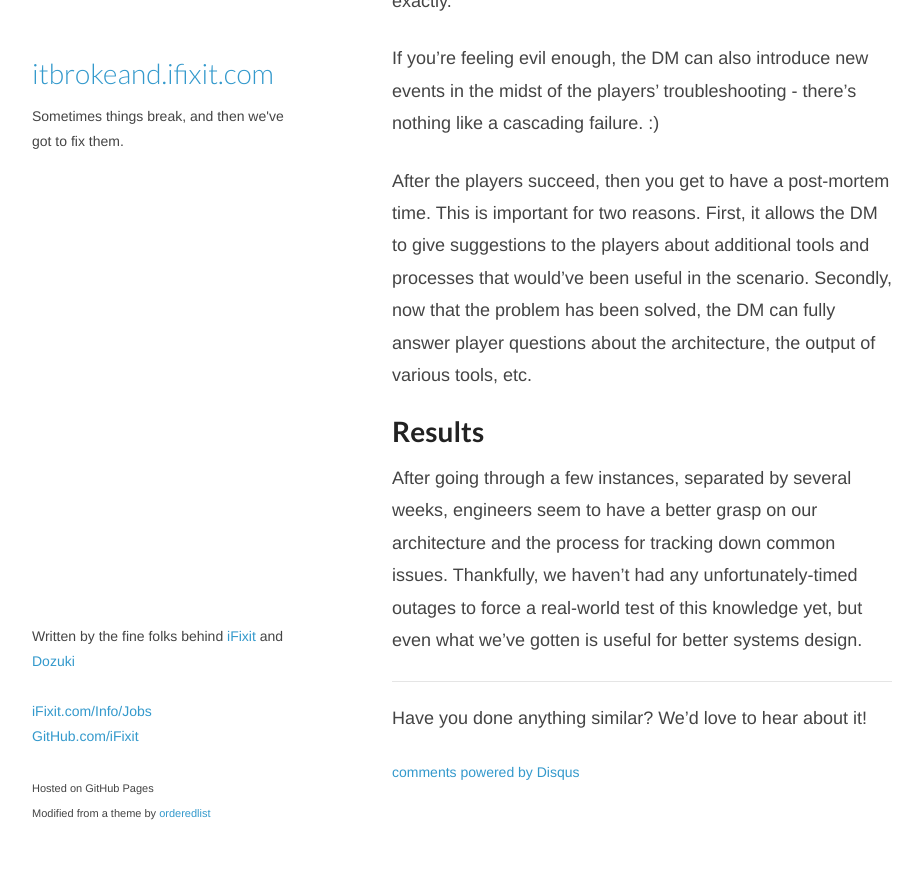
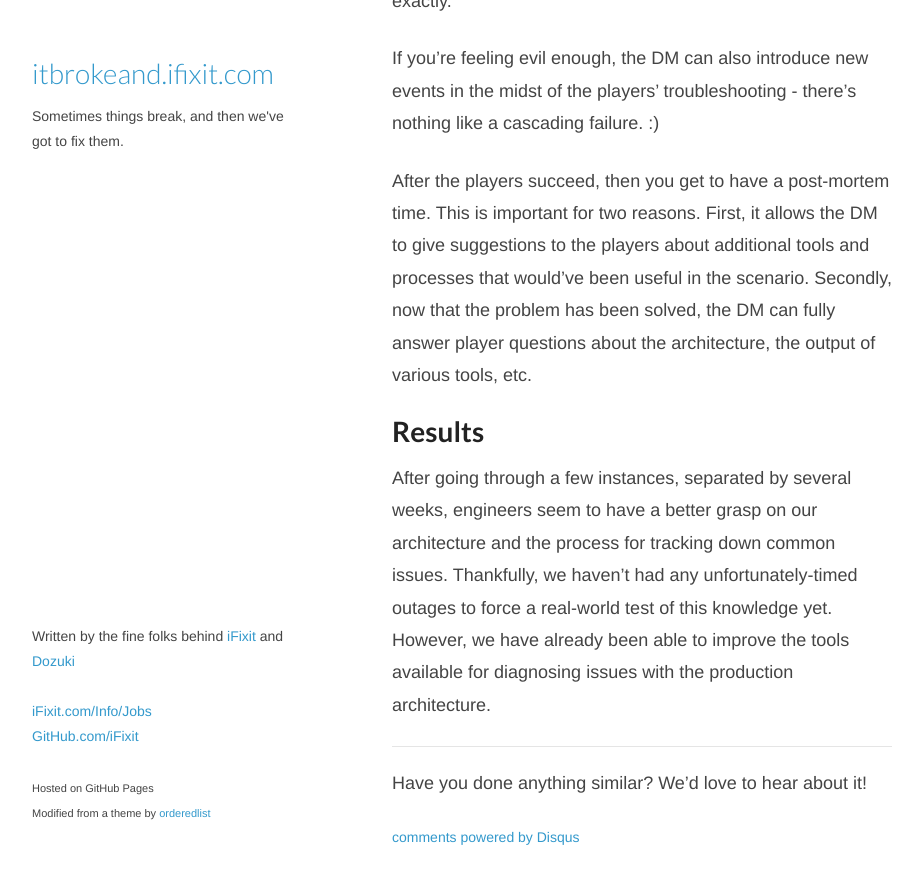
Before and after one commit to iFixit/itbrokeand.ifixit.com, a Jekyll site: the page built from _posts/2014-08-27-web-ops-dnd.md, in a window 1280 px wide and 900 px high, scrolled down 1743 px. Shown: the top 884 px of the window, without its empty margins (178-1101 px from the left). Built offline with Jekyll 4.4.1, drawn with Linux system fonts in a browser that asks for light colours; Markdown is read by kramdown in place of the engine named in the settings; comment, search, counter and statistics services are not loaded; before the commit the page ends 2578 px from its top, so only the background shows below that.

Commit message:
Web Ops D&D: Clear up last sentence.

```diff
--- a/_posts/2014-08-27-web-ops-dnd.md
+++ b/_posts/2014-08-27-web-ops-dnd.md
@@ -75,8 +75,9 @@ etc.
 After going through a few instances, separated by several weeks, engineers seem
 to have a better grasp on our architecture and the process for tracking down
 common issues.  Thankfully, we haven't had any unfortunately-timed outages to
-force a real-world test of this knowledge yet, but even what we've gotten is
-useful for better systems design.
+force a real-world test of this knowledge yet. However, we have already been
+able to improve the tools available for diagnosing issues with the production
+architecture.
 
 ----
 
```
